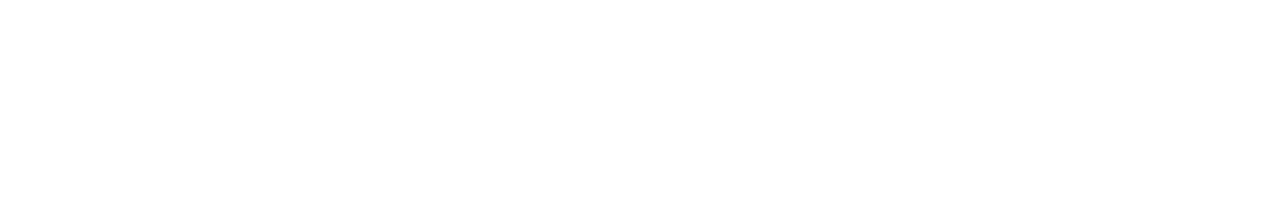
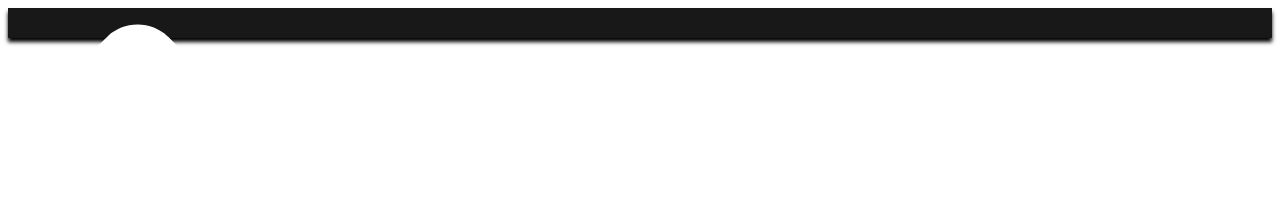
Before and after one commit to aidenbai/aidenbai.github.io, a plain HTML site: page index.html in a window 1280 px wide. Drawn offline with Linux system fonts and the light colour scheme.

Commit message:
Update index.html

```diff
--- a/index.html
+++ b/index.html
@@ -27,3 +27,23 @@
     <script src="assets/lib/js/index.js" type="text/javascript"></script>
     <link rel="stylesheet" type="text/css" href="assets/lib/css/main.css">
 </head>
+
+<body style="cursor:crosshair">
+    <header>
+        <nav>
+            <div>
+                <ul class="main-nav">
+                    <li>
+                        <div class="grow">
+                            <a href="#"><img src="assets/lib/img/aiden-bai.svg" style="float:left;" alt="Logo"></a>
+                        </div>
+                    </li>
+                </ul>
+            </div>
+        </nav>
+    </header>
+    <section>
+    </section>
+</body>
+
+</html>
```
